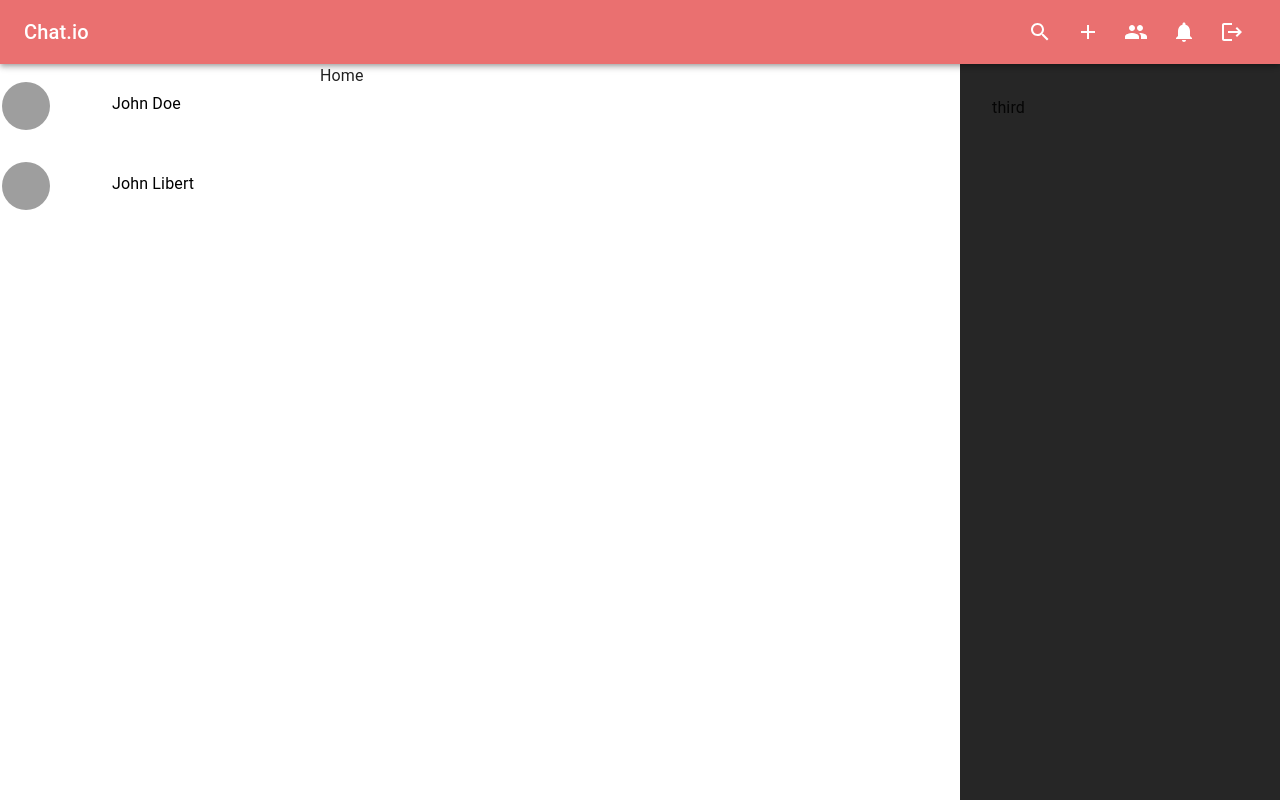
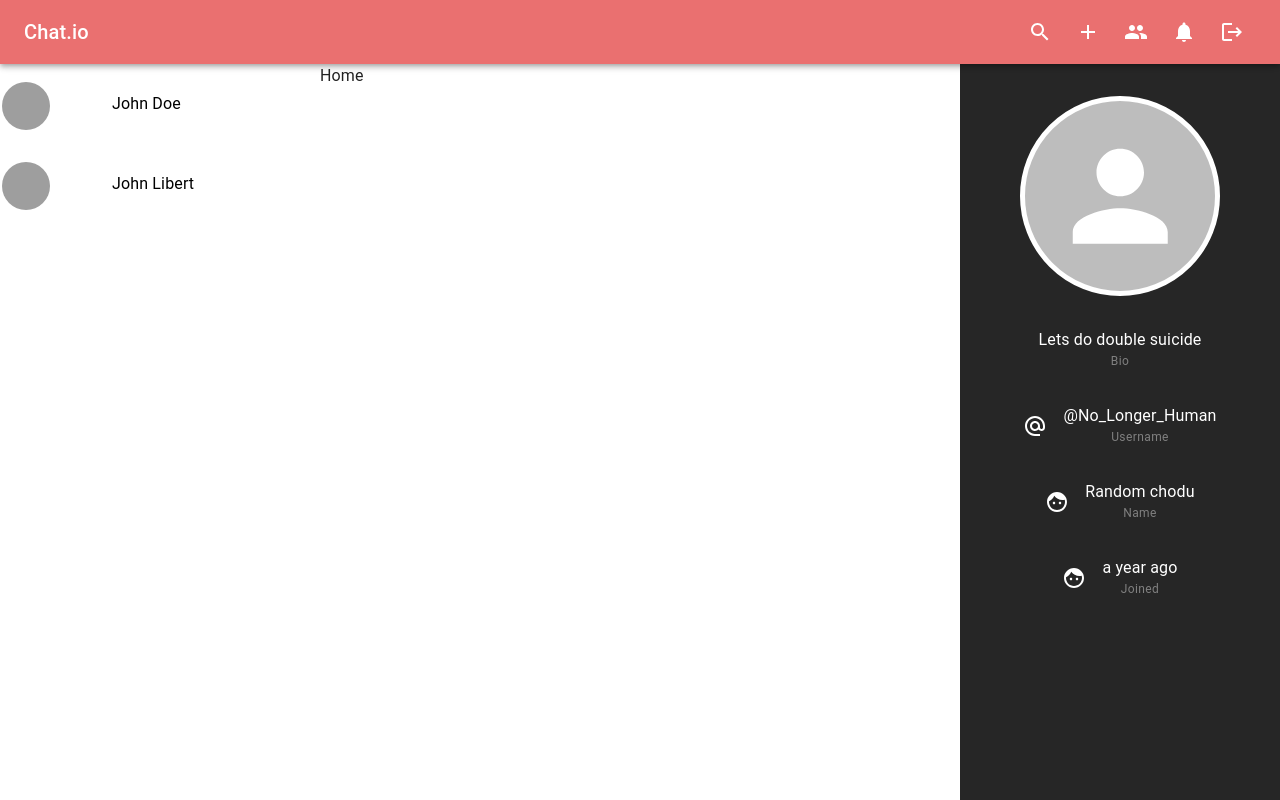
Before and after one commit to Priyansh-Gour/Chat.io, a React (Vite) app in the folder client/: page / in a window 1280 px wide. Built offline with nearby package versions, Linux system fonts and the light colour scheme; grey boxes are pictures that could not be loaded.

Commit message:
made profile section

```diff
--- a/client/src/components/layout/AppLayout.jsx
+++ b/client/src/components/layout/AppLayout.jsx
@@ -5,6 +5,7 @@
 import ChatList from "../specific/ChatList";
 import { sampleChats } from "../../constants/sampleData";
 import { useParams } from "react-router-dom";
+import Profile from "../specific/Profile";
 
 const AppLayout = () => (WrappedComponent) => {
   return (props) => {
@@ -55,7 +56,7 @@
             }}
             height={"100%"}
           >
-            third
+            <Profile/>
           </Grid>
         </Grid>
       </>
--- /dev/null
+++ b/client/src/components/specific/Profile.jsx
@@ -0,0 +1,52 @@
+import { Avatar, Stack, Typography } from "@mui/material";
+import React from "react";
+import {
+  Face as FaceIcon,
+  AlternateEmail as UserNameIcon,
+  CalendarMonth as CalenderIcon,
+} from "@mui/icons-material";
+import moment from 'moment'
+
+const Profile = () => {
+  return (
+    <Stack spacing={"2rem"} direction={"column"} alignItems={"center"}>
+      <Avatar
+        sx={{
+          width: 200,
+          height: 200,
+          objectFit: "contain",
+          marginBottom: "1rem",
+          border: "5px solid white",
+        }}
+      />
+      <ProfileCard heading={"Bio"} text={"Lets do double suicide"} />
+      <ProfileCard heading={"Username"} text={"@No_Longer_Human"} Icon={UserNameIcon}/>
+      <ProfileCard heading={"Name"} text={"Random chodu"} Icon={FaceIcon}/>
+      <ProfileCard heading={"Joined"} text={moment('2023-11-05T00:00:00.000Z').fromNow()} Icon={FaceIcon}/>
+    </Stack>
+  );
+};
+
+const ProfileCard = ({ text, Icon, heading }) => {
+  return (
+    <div>
+      <Stack
+        direction={"row"}
+        alignItems={"center"}
+        spacing={"1rem"}
+        color={"white"}
+        textAlign={"center"}
+      >
+        {Icon && <Icon/>}
+        <Stack>
+          <Typography variant="body1">{text}</Typography>
+          <Typography variant="caption" color={"grey"}>
+            {heading}
+          </Typography>
+        </Stack>
+      </Stack>
+    </div>
+  );
+};
+
+export default Profile;
```
